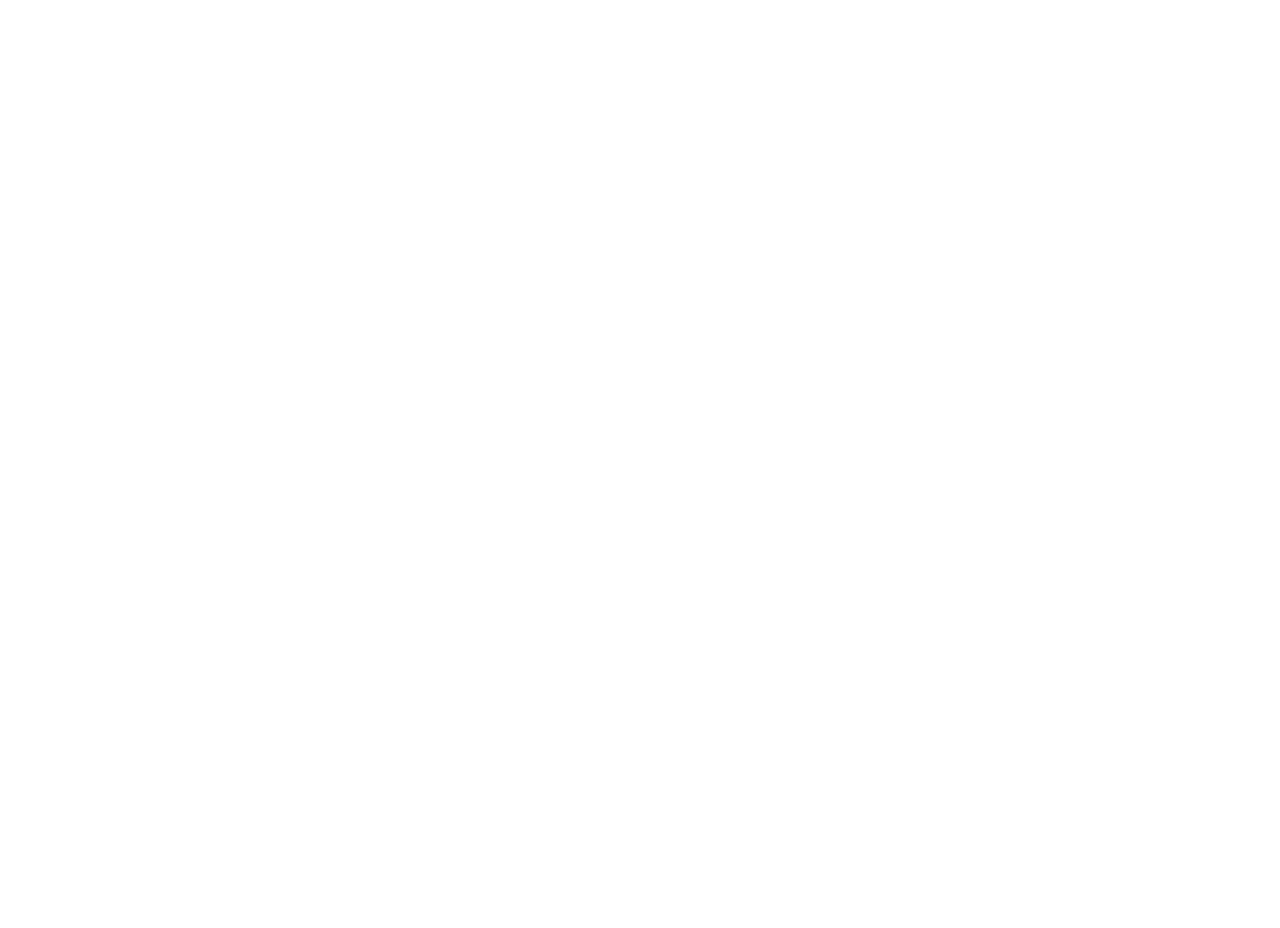
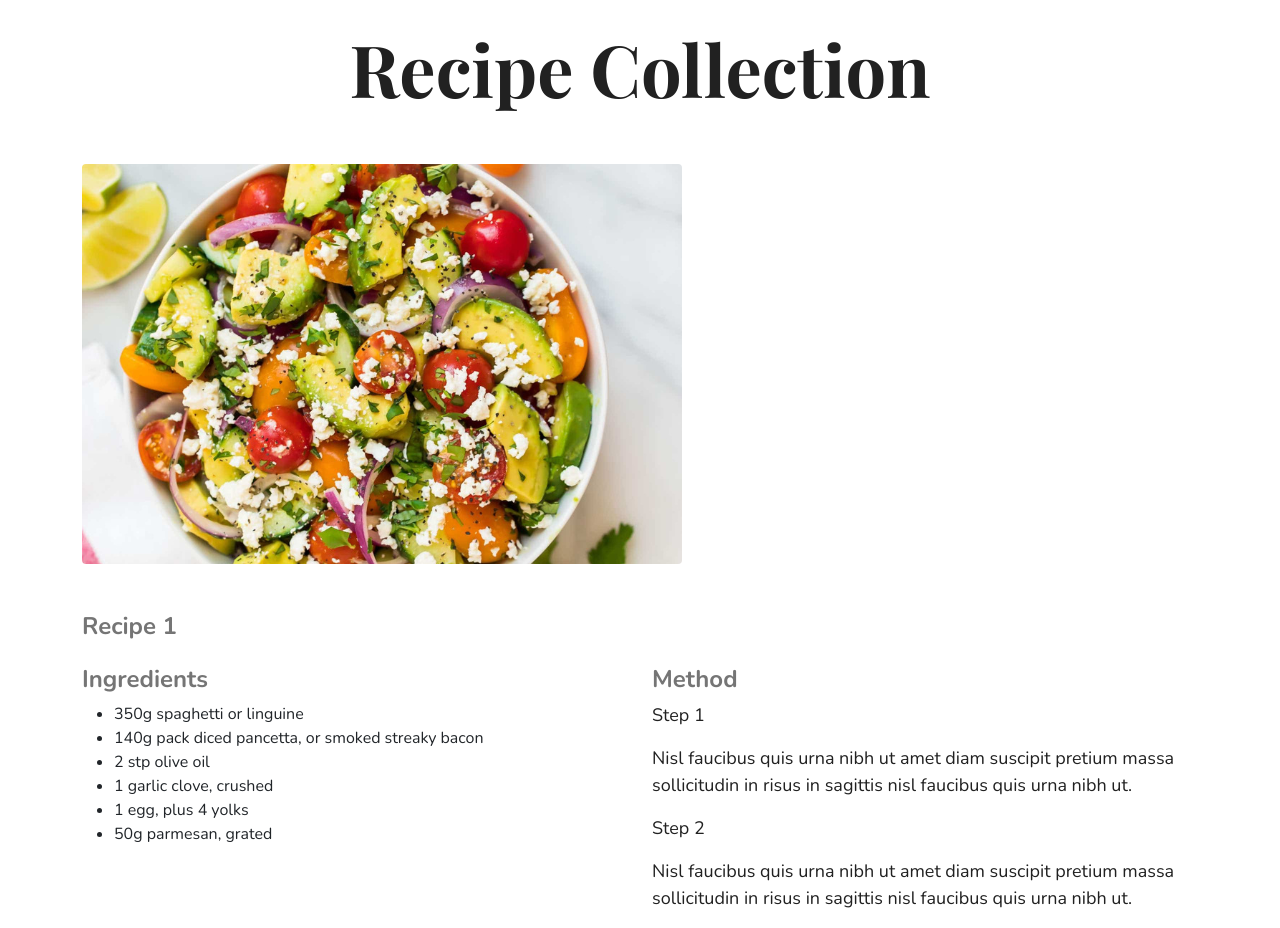
Before and after one commit to paumeszam/Portfolio-Project-PMZ, a plain HTML site: page work.html in a window 1280 px wide. Before the commit the page ends 800 px from the top, so only its background shows below. Drawn offline with nearby package versions, Linux system fonts and the light colour scheme.

Commit message:
Created HTML structure for work.html and uploaded images

```diff
--- a/styles/portfolio.css
+++ b/styles/portfolio.css
@@ -67,7 +67,7 @@ a:hover {
   margin: 20px;
 }
 
-.about-content {
+.container-content {
   margin-bottom: 20px;
   text-align: center;
   padding: 25px;
--- a/work.html
+++ b/work.html
@@ -20,6 +20,41 @@
     <title>Document</title>
 </head>
 <body>
-
+    <div class="container container-content">
+        <h1>Recipe Collection</h1>
+    </div>
+    <div class="container">
+        <div class="row">
+            <div class="col">
+                <img class="img-fluid" src="/images/recipe1.jpg" alt="Recipe 1">
+            </div>
+        </div>
+        <div class="row mt-5">
+            <div class="col">
+                <h2>Recipe 1</h2>
+            </div>
+        </div>
+        <div class="row mt-3">
+            <div class="col-6">
+                <h2>Ingredients</h2>
+                <ul>
+                    <li>350g spaghetti or linguine</li>
+                    <li>140g pack diced pancetta, or smoked streaky bacon</li>
+                    <li>2 stp olive oil</li>
+                    <li>1 garlic clove, crushed</li>
+                    <li>1 egg, plus 4 yolks</li>
+                    <li>50g parmesan, grated</li>
+                </ul>
+            </div>
+        <div class="col-6">
+            <h2>Method</h2>
+            <p>Step 1</p>
+            <p>Nisl faucibus quis urna nibh ut amet diam suscipit pretium massa sollicitudin in risus in sagittis nisl faucibus quis
+            urna nibh ut.</p>
+            <p>Step 2</p>
+            <p>Nisl faucibus quis urna nibh ut amet diam suscipit pretium massa sollicitudin in risus in sagittis nisl faucibus quis
+                urna nibh ut.</p>
+        </div>
+    </div>
 </body>
 </html>
```
Also changed, not shown: about.html (+1 -1 lines), images/recipe1.jpg (added), images/recipe2.jpg (added), images/recipe3.jpg (added).
